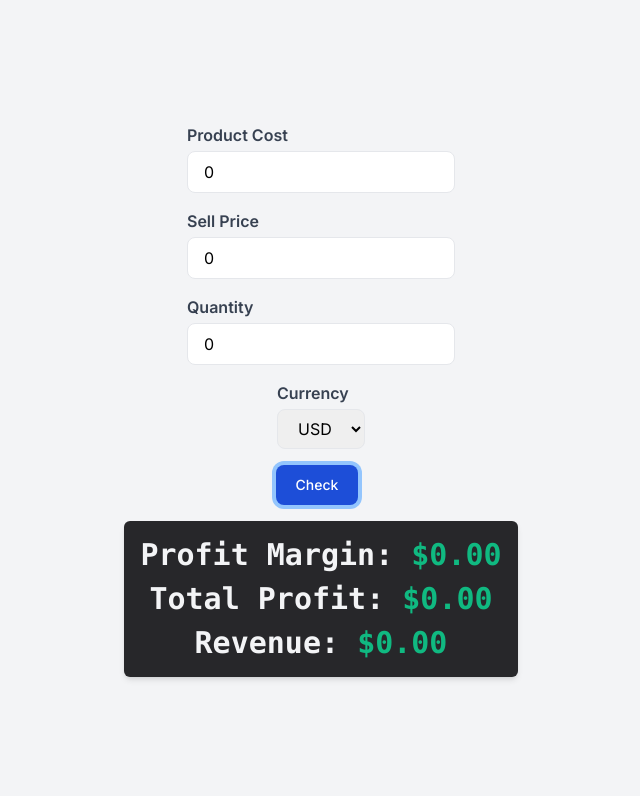
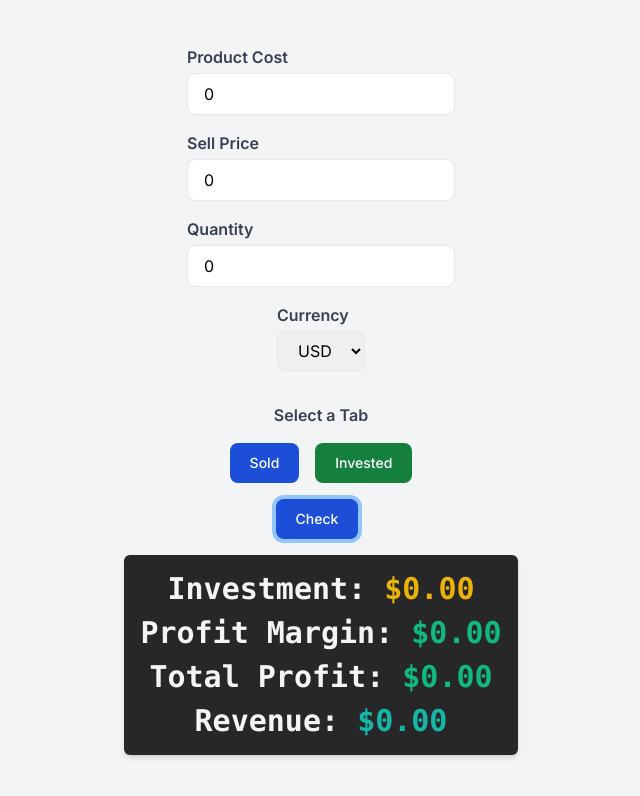
Before and after one commit to psans20/ecommerce-calculator, a Next.js app: page / in a window 1280 px wide. Both pictures are taken after a click on the button "Check". Shown: the top 796 px of the page, without its empty margins (319-959 px from the left). Built offline with nearby package versions, Linux system fonts and the light colour scheme.

Commit message:
investment feature

```diff
--- a/src/app/layout.tsx
+++ b/src/app/layout.tsx
@@ -6,7 +6,7 @@ const inter = Inter({ subsets: ['latin'] })
 
 export const metadata: Metadata = {
   title: 'Business Calculator',
-  description: 'Generated by create next app',
+  description: 'Calculate cost/investment for your business',
 }
 
 export default function RootLayout({
--- a/src/app/page.tsx
+++ b/src/app/page.tsx
@@ -9,25 +9,32 @@ const currencyCodes: { [key: string]: string } = {
 };
 
 export default function Home() {
-  const [productCost, setProductCost] = useState<number>(0.0); // Update initial value
-  const [sellPrice, setSellPrice] = useState<number>(0.0); // Update initial value
-  const [quantity, setQuantity] = useState<number>(0.0); // Update initial value
+  const [productCost, setProductCost] = useState<number>(0.0);
+  const [sellPrice, setSellPrice] = useState<number>(0.0);
+  const [quantity, setQuantity] = useState<number>(0.0);
+  const [investment, setInvestment] = useState<number>(0.0);
   const [currency, setCurrency] = useState<string>('USD');
+  const [activeTab, setActiveTab] = useState<string>('Sold'); // Initialize to 'Sold'
   const [cardVisible, setCardVisible] = useState<boolean>(false);
 
   const handleCheck = () => {
     const profit = sellPrice - productCost;
-    const revenue = sellPrice * quantity - productCost * quantity;
-    const total = productCost + sellPrice * quantity;
+        const sold = investment / productCost;
+            const revenue =  (activeTab === 'Sold' ? profit * quantity : profit * sold);
+    const total =  (activeTab === 'Sold' ? sellPrice * quantity : sellPrice * sold);
+    const invest = productCost * quantity;
 
     const formattedProfit = formatCurrency(profit);
     const formattedRevenue = formatCurrency(revenue);
     const formatTotal = formatCurrency(total);
+    const formatInvest = formatCurrency(invest);
 
     setResult({
       profit: formattedProfit,
       revenue: formattedRevenue,
       total: formatTotal,
+      invest: formatInvest,
+      sold: sold
     });
 
     setCardVisible(true);
@@ -41,10 +48,18 @@ export default function Home() {
     }).format(value);
   };
 
-  const [result, setResult] = useState<{ profit: string; revenue: string; total: string }>({
+  const [result, setResult] = useState<{
+    profit: string;
+    revenue: string;
+    total: string;
+    invest: string;
+    sold: string;
+  }>({
     profit: '',
     revenue: '',
     total: '',
+    invest: '',
+    sold: ''
   });
 
   return (
@@ -77,6 +92,7 @@ export default function Home() {
           className="w-full px-4 py-2 mt-1 border rounded-lg focus:ring focus:ring-blue-200"
         />
       </div>
+      {activeTab === 'Sold' ? ( // Conditionally render based on the active tab
         <div>
           <label htmlFor="quantity" className="block text-gray-700 font-semibold">
             Quantity
@@ -91,6 +107,22 @@ export default function Home() {
             className="w-full px-4 py-2 mt-1 border rounded-lg focus:ring focus:ring-blue-200"
           />
         </div>
+      ) : (
+        <div>
+          <label htmlFor="investment" className="block text-gray-700 font-semibold">
+            Investment
+          </label>
+          <input
+            type="number"
+            step="0.01"
+            id="investment"
+            name="investment"
+            value={investment}
+            onChange={(e) => setInvestment(parseFloat(e.target.value))}
+            className="w-full px-4 py-2 mt-1 border rounded-lg focus:ring focus:ring-blue-200"
+          />
+        </div>
+      )}
       <div>
         <label htmlFor="currency" className="block text-gray-700 font-semibold">
           Currency
@@ -108,6 +140,27 @@ export default function Home() {
           {/* Add more currency options as needed */}
         </select>
       </div>
+      <div>
+        <label className="block text-gray-700 font-semibold text-center p-4">Select a Tab</label>
+        <div className="flex space-x-4">
+          <button
+            onClick={() => setActiveTab('Sold')}
+            className={`text-white bg-blue-700 hover:bg-blue-800 focus:ring-4 focus:ring-blue-300 font-medium rounded-lg text-sm px-5 py-2.5 ${
+              activeTab === 'Sold' ? 'bg-blue-700' : 'bg-gray-400'
+            } focus:outline-none`}
+          >
+            Sold
+          </button>
+          <button
+            onClick={() => setActiveTab('Invested')}
+            className={`text-white bg-green-700 hover:bg-green-800 focus:ring-4 focus:ring-green-300 font-medium rounded-lg text-sm px-5 py-2.5 ${
+              activeTab === 'Invested' ? 'bg-green-700' : 'bg-gray-400'
+            } focus:outline-none`}
+          >
+            Invested
+          </button>
+        </div>
+      </div>
       <button
         type="button"
         onClick={handleCheck}
@@ -115,10 +168,22 @@ export default function Home() {
       >
         Check
       </button>
-      <div className={`text-3xl font-mono font-bold space-y-2 bg-zinc-800 text-gray-100 shadow-md p-4 m-4 rounded-md text-center ${cardVisible ? 'block' : 'hidden'}`} id='card'>
+      <div
+        className={`text-3xl font-mono font-bold space-y-2 bg-zinc-800 text-gray-100 shadow-md p-4 m-4 rounded-md text-center ${
+          cardVisible ? 'block' : 'hidden'
+        }`}
+        id="card"
+      >
+        {activeTab === 'Sold' && (
+          <h2>Investment: <span className='text-yellow-500'>{result.invest}</span></h2>
+        )}
+        {activeTab !== 'Sold' && (
+          <h2>Quantity: <span className='text-yellow-500'>{result.sold}</span></h2>
+        )}
+
         <h2>Profit Margin: <span className='text-emerald-500'>{result.profit}</span></h2>
         <h2>Total Profit: <span className='text-emerald-500'>{result.revenue}</span></h2>
-        <h2>Revenue: <span className='text-emerald-500'>{result.total}</span></h2>
+        <h2>Revenue: <span className='text-teal-500'>{result.total}</span></h2>
       </div>
     </div>
   );
```
Lines whose indentation alone changed are shown as unchanged.
